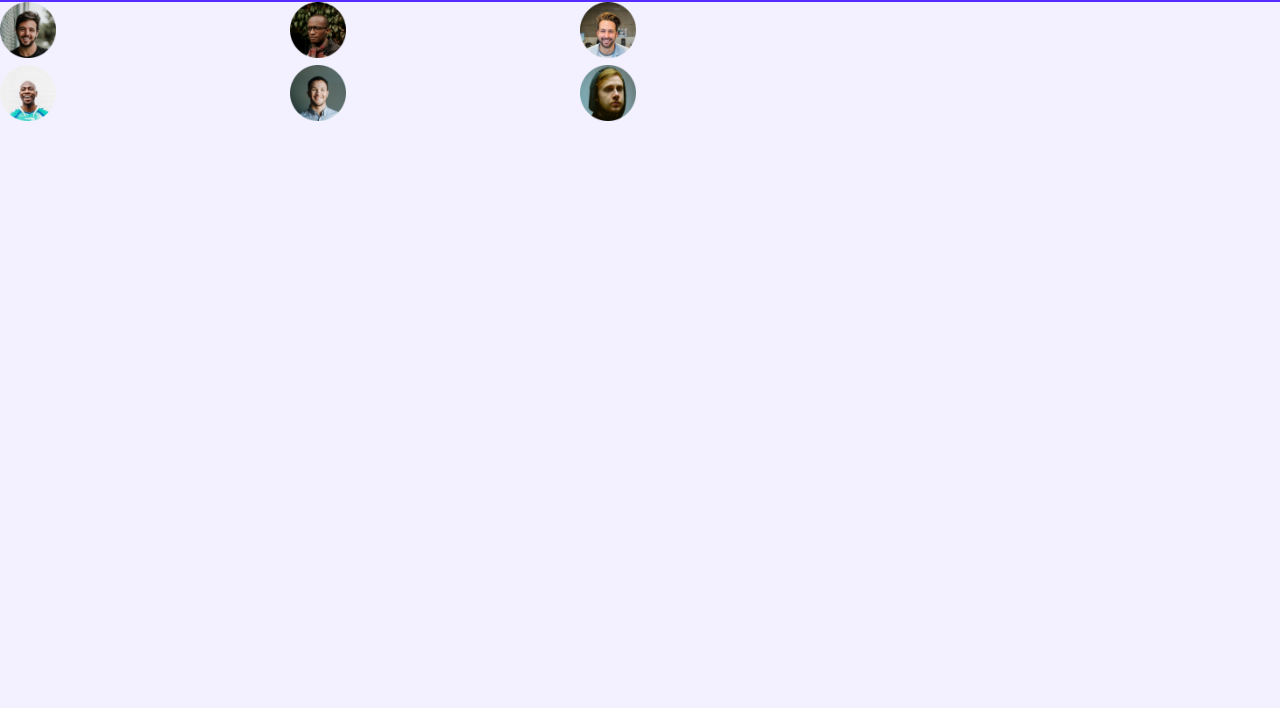
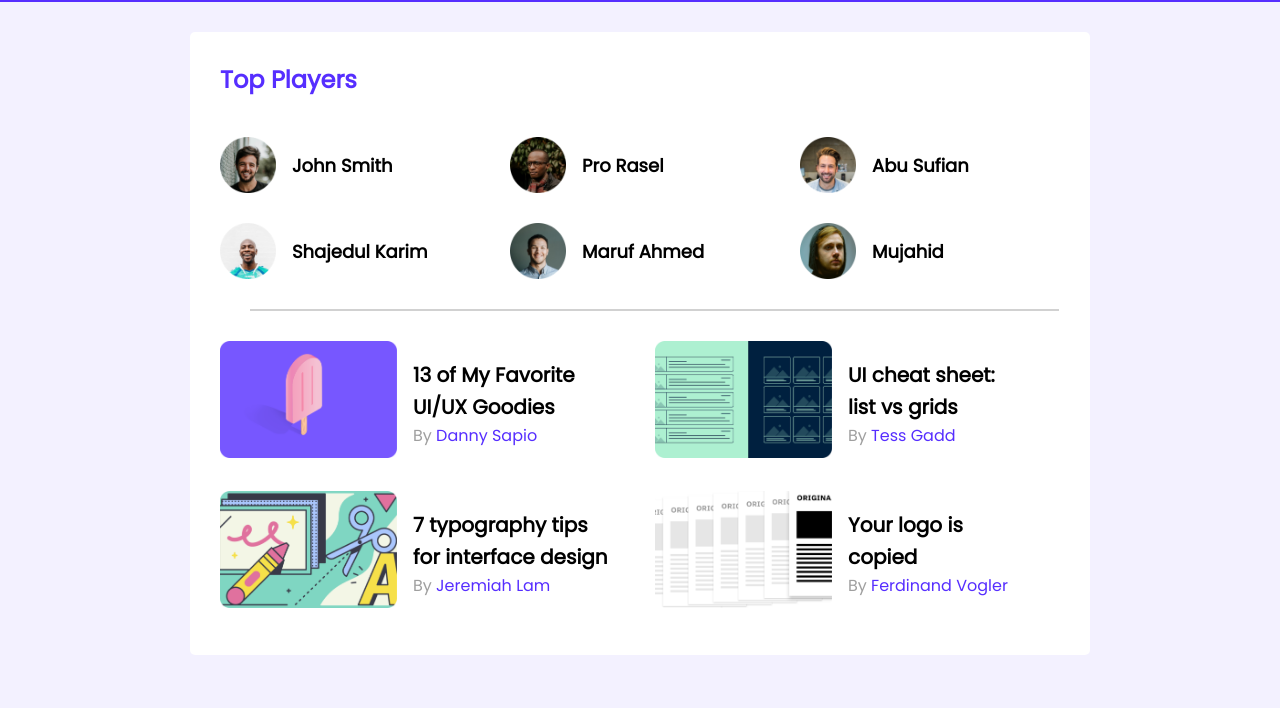
Before and after one commit to zahangir710/Leader-board, a plain HTML site: page index.html in a window 1280 px wide. Shown: the part 92-800 px from the top of the page. Drawn offline with Linux system fonts and the light colour scheme.

Commit message:
main part updated

```diff
--- a/index.html
+++ b/index.html
@@ -18,8 +18,8 @@
     <header class="header-style">
         <nav class="navigation-bar">
             <div class="logo">
-                <img src="images/icons/logo.png" alt="">
-                <span class="logo-text">Idea</span>
+                <a href="https://github.com/zahangir710/Leader-board" target="_balnk"><img src="images/icons/logo.png" alt=""></a>
+                <a href="https://github.com/zahangir710/Leader-board" target="_blanl"></a><span class="logo-text">Idea</span>
             </div>
             <div class="nav-link">
                 <a href="#" target="_balnk">Home</a>
@@ -39,17 +39,76 @@
 <!-------------
     main part, top player
 -------------------->
-<main>
-    <section class="container">
-<div class="players">
-    <div class="player"><img src="images/players/player-1.png" alt=""></div>
-    <div class="player"><img src="images/players/player-2.png"alt=""></div>
-    <div class="player"><img src="images/players/player-3.png" alt=""></div>
-    <div class="player"><img src="images/players/player-4.png" alt=""></div>
-    <div class="player"><img src="images/players/player-5.png" alt=""></div>
-    <div class="player"><img src="images/players/player-6.png" alt=""></div>
+<main class="hh">
+    <div class="main-part">
+        <section class="container">
+            <h1 class="player-text">Top Players</h1>
+            <div class="players">
+                <div class="player"><img src="images/players/player-1.png" alt=""><h2>John Smith</h2></div>
+                <div class="player"><img src="images/players/player-2.png" alt=""><h2>Pro Rasel</h2></div>
+                <div class="player"><img src="images/players/player-3.png" alt=""><h2>Abu Sufian</h2></div>
+                <div class="player"><img src="images/players/player-4.png" alt=""><h2>Shajedul Karim</h2></div>
+                <div class="player"><img src="images/players/player-5.png" alt=""><h2>Maruf Ahmed</h2></div>
+                <div class="player"><img src="images/players/player-6.png" alt=""><h2>Mujahid</h2></div>
+            </div>
+            <hr>
+        </section>
+
+    <!-- top blog part -->
+        <section class="container">
+            <div class="blogs">
+                <article class="blog">
+                    <div class="blog-details">
+                        <div class="blog-img">
+                            <img src="images/blogs/blog-1.png" alt="">
+                        </div>
+                        <div class="blog-text">
+                            <h2>13 of My Favorite</h2>
+                            <h2>UI/UX Goodies</h2>
+                            <p>By <a href="">Danny Sapio</a></p>
+                        </div>
+                    </div>
+                </article>
+
+                <article class="blog">
+                    <div class="blog-details">
+                        <div class="blog-img">
+                            <img src="images/blogs/blog-2.png" alt="">
+                        </div>
+                        <div class="blog-text">
+                            <h2>UI cheat sheet:<br>list vs grids</h2>
+                            <p>By <a href="">Tess Gadd</a></p>
+                        </div>
+                    </div>
+                </article>
+
+                <article class="blog">
+                    <div class="blog-details">
+                        <div class="blog-img">
+                            <img src="images/blogs/blog-3.png" alt="">
+                        </div>
+                        <div class="blog-text">
+                            <h2>7 typography tips<br>for interface design</h2>
+                            <p>By <a href="">Jeremiah Lam</a></p>
+                        </div>
+                    </div>
+                </article>
+
+                <article class="blog">
+                    <div class="blog-details">
+                        <div class="blog-img">
+                            <img src="images/blogs/blog-4.png" alt="">
+                        </div>
+                        <div class="blog-text">
+                            <h2>Your logo is<br>copied</h2>
+                            <p>By <a href="">Ferdinand Vogler</a></p>
+                        </div>
+                    </div>
+                </article>
+            </div>
+
+        </section>
 </div>
-    </section>
 </main>
 </body>
 </html>
--- a/style.css
+++ b/style.css
@@ -39,6 +39,11 @@ body{
     line-height: 36px;
     padding-left: 15px;
 }
+.logo .logo-text:hover{
+    color: orange;
+    transition: all linear 0.3s;
+    cursor: pointer;
+}
 .navigation-bar{
     display: flex;
     justify-content: space-between;
@@ -54,17 +59,92 @@ body{
     line-height: 24px;
     padding-right: 32px;
 }
+.navigation-bar .nav-link a:hover{
+    color: orange;
+    transition: all linear 0.3s;
+}
 .profile-img-div a .profile-img{
     width: 51px;
     height: 51px;
 }
-/* player part css */
+/* main part ---- player part css */
+.hh{
+    display: flex;
+    justify-content: center;
+}
+.main-part{
+    display: flex;
+    flex-direction: column;
+    align-items: center;
+    background-color: #fff;
+    margin-top: 30px;
+    width: 870px;
+    border-radius: 5px;
+    padding-top: 30px;
+    padding-left: 30px;
+}
+.main-part .container{
+    padding-left: 30px;
+    padding-right: 30px;
+}
+.main-part .container hr{
+   border: 1px solid #D1D1D1;
+   width: 807px;
+   margin: 30px;
+
+}
+
 .players{
     display: grid;
     grid-template-columns: repeat(3, 1fr);
     align-items: center;
+    grid-row-gap: 30px;
+}
+.player{
+    display: flex;
+    align-items: center;
+}
+.player h2{
+    font-size: 18px;
+    color: #000;
+    padding-left: 16px;
+}
+.player-text{
+    font-size: 24px;
+    color: #562EFF;
+    margin-bottom: 40px;
 }
 .players .player img{
     width: 56px;
     height: 56px;
 }
+
+/* main part ---blog part css */
+.blogs{
+    display: grid;
+    grid-template-columns: repeat(2, 1fr);
+    grid-row-gap: 26px;
+    padding-bottom: 40px;
+}
+.blog-details{
+    display: flex;
+    align-items: center;
+}
+.blog-details .blog-img img{
+    width: 177px;
+    height: 117px;
+    margin-right: 16px;
+}
+.blog-text h2{
+    font-size: 20px;
+    color: #000;
+    line-height: 32px;
+}
+.blog-text p{
+    font-size: 16px;
+    color: #9F9F9F;
+}
+.blog-text a{
+    font-size: 16px;
+    color: #562EFF;
+}
```
